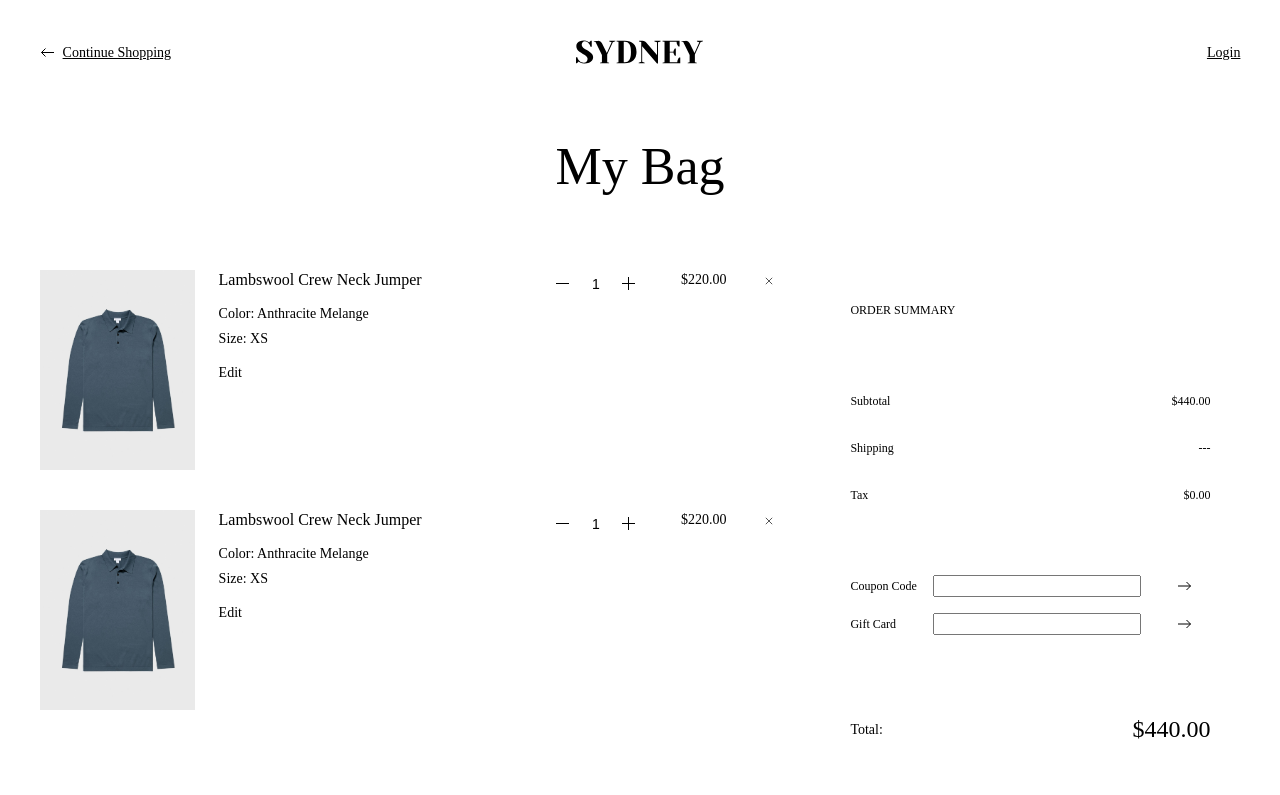
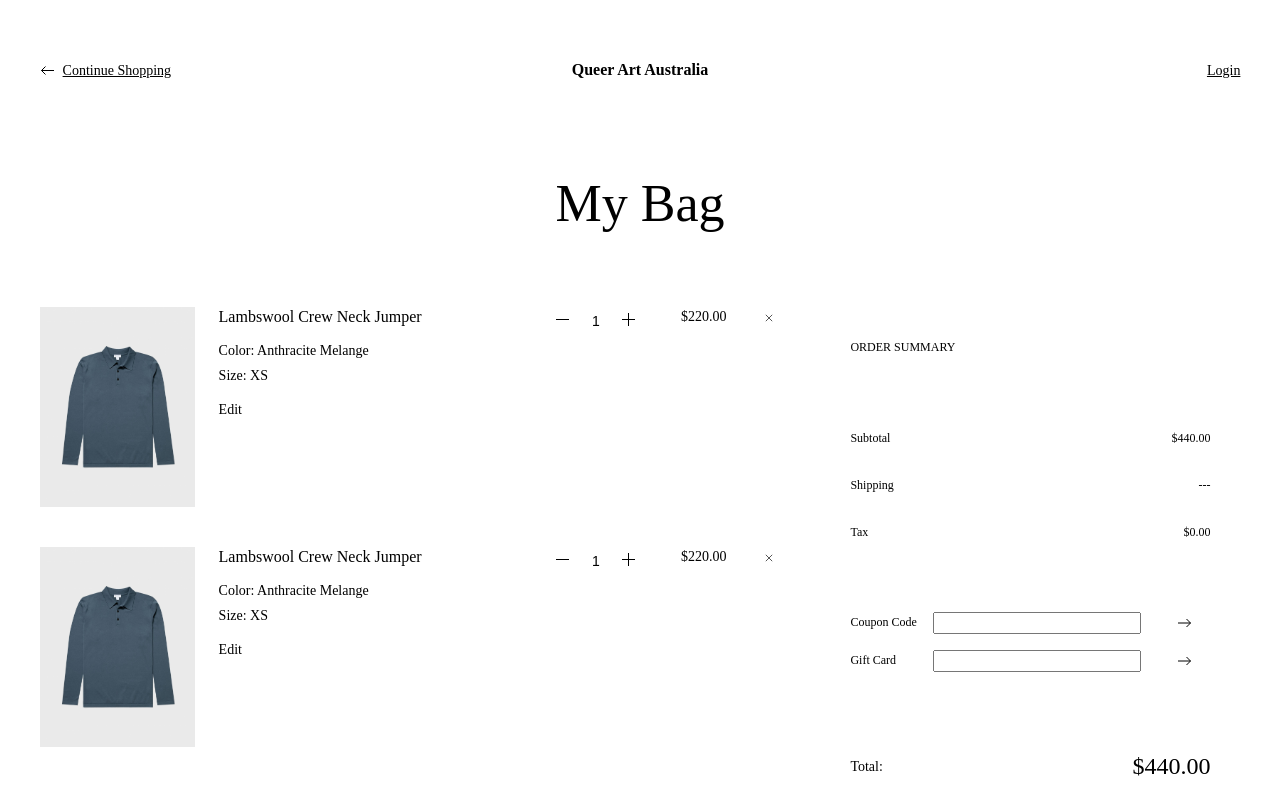
Before and after one commit to boshra-hades/website-build-1.2, a Gatsby site: page /cart in a window 1280 px wide. Shown: the top 795 px of the page. Built offline with nearby package versions, Linux system fonts and the light colour scheme; Gatsby itself is replaced by a stand-in of ours.

Commit message:
src/components/Brand/Brand.js

```diff
--- a/src/components/Brand/Brand.js
+++ b/src/components/Brand/Brand.js
@@ -3,45 +3,21 @@ import { navigate } from 'gatsby';
 
 import * as styles from './Brand.module.css';
 
-const Brand = (props) => {
+const Brand = () => {
   return (
     <div
       className={styles.root}
-      role={'presentation'}
+      role="presentation"
       onClick={() => navigate('/')}
     >
-      {/* <h4>QUEER ART AUSTRALIA</h4> */}
-      <svg
-        width={127}
-        height={24}
-        xmlns="http://www.w3.org/2000/svg"
-        viewBox="0 0 127.67 23.36"
-      >
-        <path
-          fill="currentColor"
-          d="M14.14,11.84a38.37,38.37,0,0,0-3.26-2.05C9.73,9.13,8.81,8.57,8.13,8.1a7.8,7.8,0,0,1-1.7-1.64,3.62,3.62,0,0,1-.67-2.14,3.63,3.63,0,0,1,.9-2.53A2.78,2.78,0,0,1,8.8.8a4.35,4.35,0,0,1,2.59.8,6.86,6.86,0,0,1,1.92,2A9.35,9.35,0,0,1,14.56,6.4h1.28V.32H15s-.26.17-.64.45a6,6,0,0,0-1.12,1.31,6.94,6.94,0,0,0-1.41-1A7.39,7.39,0,0,0,8.16,0,10.81,10.81,0,0,0,3.84.77a6,6,0,0,0-2.66,2A4.89,4.89,0,0,0,.32,5.6a6.37,6.37,0,0,0,.93,3.46,8.87,8.87,0,0,0,2.24,2.4A33.75,33.75,0,0,0,6.91,13.6c1.11.64,2,1.17,2.59,1.6A6.56,6.56,0,0,1,11,16.67a3,3,0,0,1,.64,1.89,3.9,3.9,0,0,1-1.09,2.91,3.9,3.9,0,0,1-2.91,1.09,6,6,0,0,1-5.06-2.78A10.34,10.34,0,0,1,1.28,17H0V23H.8s.26-.17.64-.45a5.37,5.37,0,0,0,1.12-1.31,5.83,5.83,0,0,0,1.5,1.06,9.23,9.23,0,0,0,4.26,1,12.56,12.56,0,0,0,4.83-.83,6.72,6.72,0,0,0,3-2.24,5.68,5.68,0,0,0,.13-6.21A8.1,8.1,0,0,0,14.14,11.84Z"
-        />
-        <path
-          fill="currentColor"
-          d="M33.43,1l2.4,1L31,12.64,26.23,3.2a5.17,5.17,0,0,0-1.66-2,4.51,4.51,0,0,0-2.66-.7h-4V1l1.6.48,6.56,13.12v7.36l-1.92.48v.48h9.12V22.4l-1.92-.48V14.24L37,1.92l2.56-1V.48H33.43Z"
-        />
-        <path
-          fill="currentColor"
-          d="M49,.48H40.79V1l1.92.48V21.92l-1.92.48v.48H49q5.73,0,8.77-2.94t3.07-8.26q0-5.31-3.07-8.26T49,.48Zm4.61,19.2A5.25,5.25,0,0,1,49,22.08H48V1.28h1a5.23,5.23,0,0,1,4.61,2.43q1.63,2.4,1.63,8T53.56,19.68Z"
-        />
-        <path
-          fill="currentColor"
-          d="M78.87,1l2.56,1v12.8l-10.24-12a8.07,8.07,0,0,0-1.83-1.63A4.88,4.88,0,0,0,66.71.48H63.35V1l2.24.64V21.44L63,22.4v.48h6.08V22.4l-2.56-1V5.92L81.43,23.36h1V1.92L85,1V.48H78.87Z"
-        />
-        <path
-          fill="currentColor"
-          d="M102.79,18.34a7.14,7.14,0,0,0-1,3.74H94.24V12.16h3.68a7.19,7.19,0,0,0,.83,2.27,7.82,7.82,0,0,0,.61.93h1V8.16h-1a7.82,7.82,0,0,0-.61.93,7.19,7.19,0,0,0-.83,2.27H94.24V1.28h6.88a7.14,7.14,0,0,0,1,3.74,4.66,4.66,0,0,0,1,1.22h1V.48H87V1L89,1.44V21.92L87,22.4v.48H104.8V17.12h-1A4.66,4.66,0,0,0,102.79,18.34Z"
-        />
-        <path
-          fill="currentColor"
-          d="M121.59.48V1l2.4,1-4.87,10.72L114.39,3.2a5.11,5.11,0,0,0-1.67-2,4.47,4.47,0,0,0-2.65-.7h-4V1l1.6.48,6.56,13.12v7.36l-1.92.48v.48h9.12V22.4l-1.92-.48V14.24l5.6-12.32,2.56-1V.48Z"
-        />
-      </svg>
+      <h4>Queer Art Australia</h4>
+      {/*
+        Alternatively, if you have a custom logo image, you can use:
+
+        <img src="/queer-art-logo.png" alt="Queer Art Australia" />
+
+        Make sure to place your logo image (e.g., queer-art-logo.png) in your static folder.
+      */}
     </div>
   );
 };
--- a/src/components/Contact/Contact.js
+++ b/src/components/Contact/Contact.js
@@ -45,7 +45,7 @@ const Contact = (props) => {
       <div className={styles.section}>
         <h4>Email</h4>
         <p>
-          You can email our Customer Service team at customerservice@example.com
+          You can email our Customer Service team at queerartaustralia@outlook.com
           or via the contact form below:
         </p>
       </div>
--- a/src/components/Footer/Footer.js
+++ b/src/components/Footer/Footer.js
@@ -168,12 +168,12 @@ const Footer = (prop) => {
               </div>
               <span>
                 {new Date().getFullYear()} (c) . Built by{' '}
-                <Button target={true} href="https://www.matterdesign.com.au/">
-                  Matter.
+                <Button target={true} href="itcentralhub@outlook.com">
+                  BOSHRA
                 </Button>{' '}
                 Powered by{' '}
-                <Button target={true} href="https://jamm.matter.design/">
-                  JAMM.™
+                <Button target={true} href="itcentralhub@outlook.com">
+                  BOSHRA
                 </Button>
               </span>
             </div>
```
Also changed, not shown: README.md (deleted).
